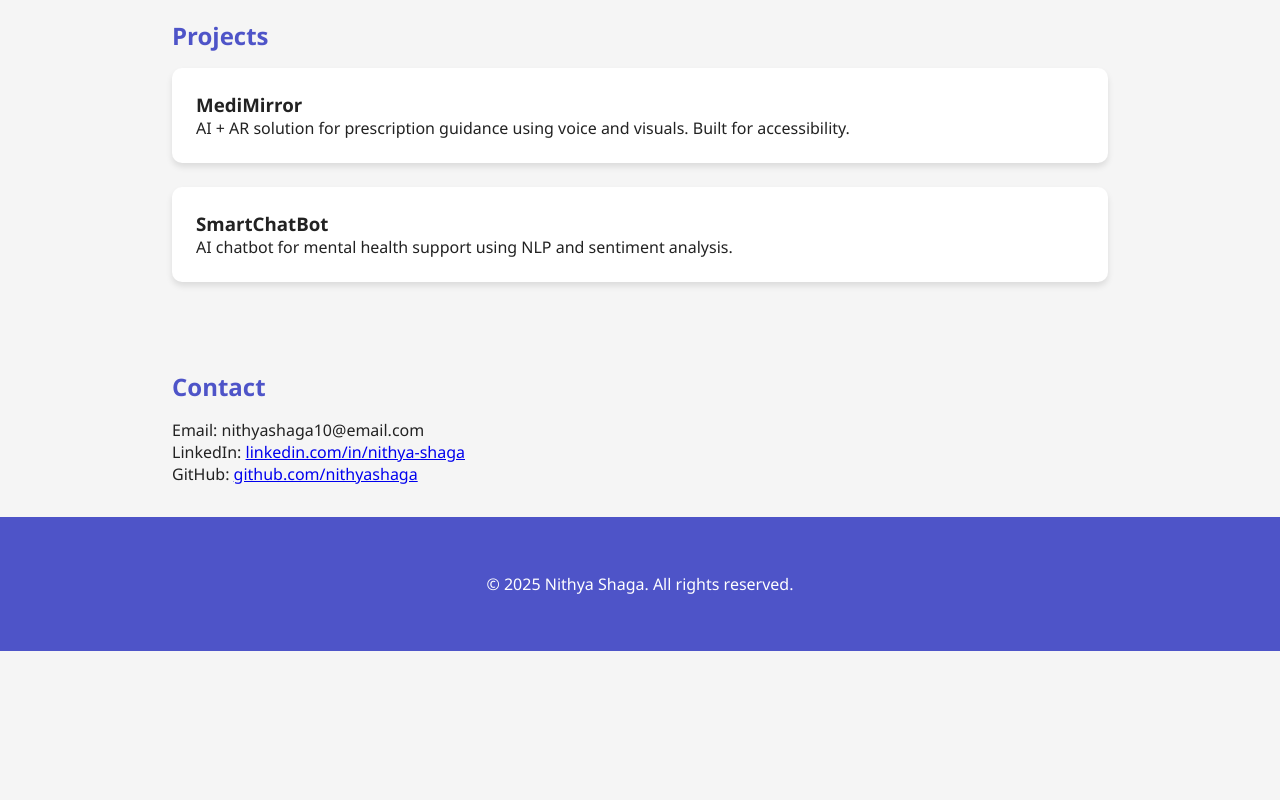
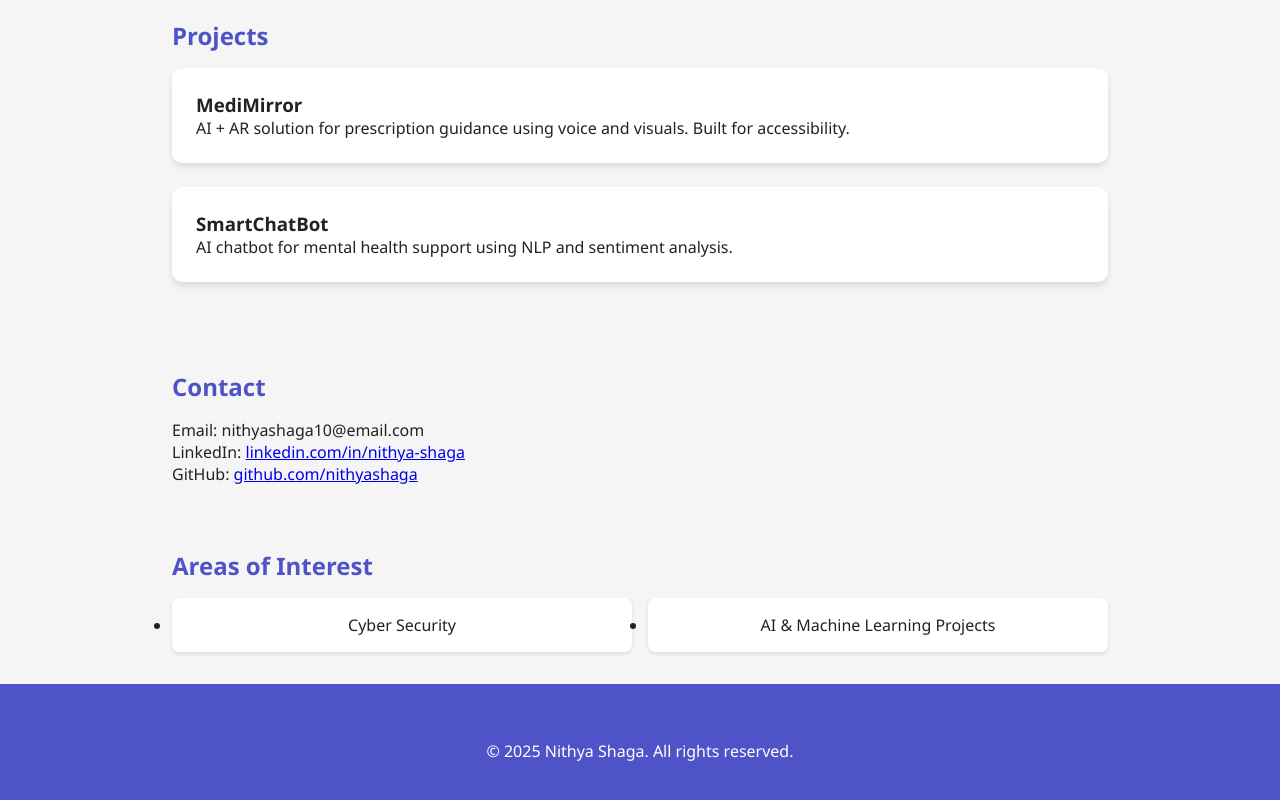
Before and after one commit to nithyashaga/Portfolio, a plain HTML site: page portfolio/index.html in a window 1280 px wide. Shown: the part 693-1493 px from the top of the page. Before the commit the page ends 1344 px from the top, so only its background shows below. Drawn offline with Linux system fonts and the light colour scheme.

Commit message:
Update index.html

```diff
--- a/portfolio/index.html
+++ b/portfolio/index.html
@@ -71,6 +71,16 @@
     </div>
   </section>
 
+  <section id="interests">
+    <div class="container">
+      <h2>Areas of Interest</h2>
+      <ul class="skills-list">
+        <li>Cyber Security</li>
+        <li>AI & Machine Learning Projects</li>
+      </ul>
+    </div>
+  </section>
+
   <footer>
     <div class="container">
       <p>&copy; 2025 Nithya Shaga. All rights reserved.</p>
```
